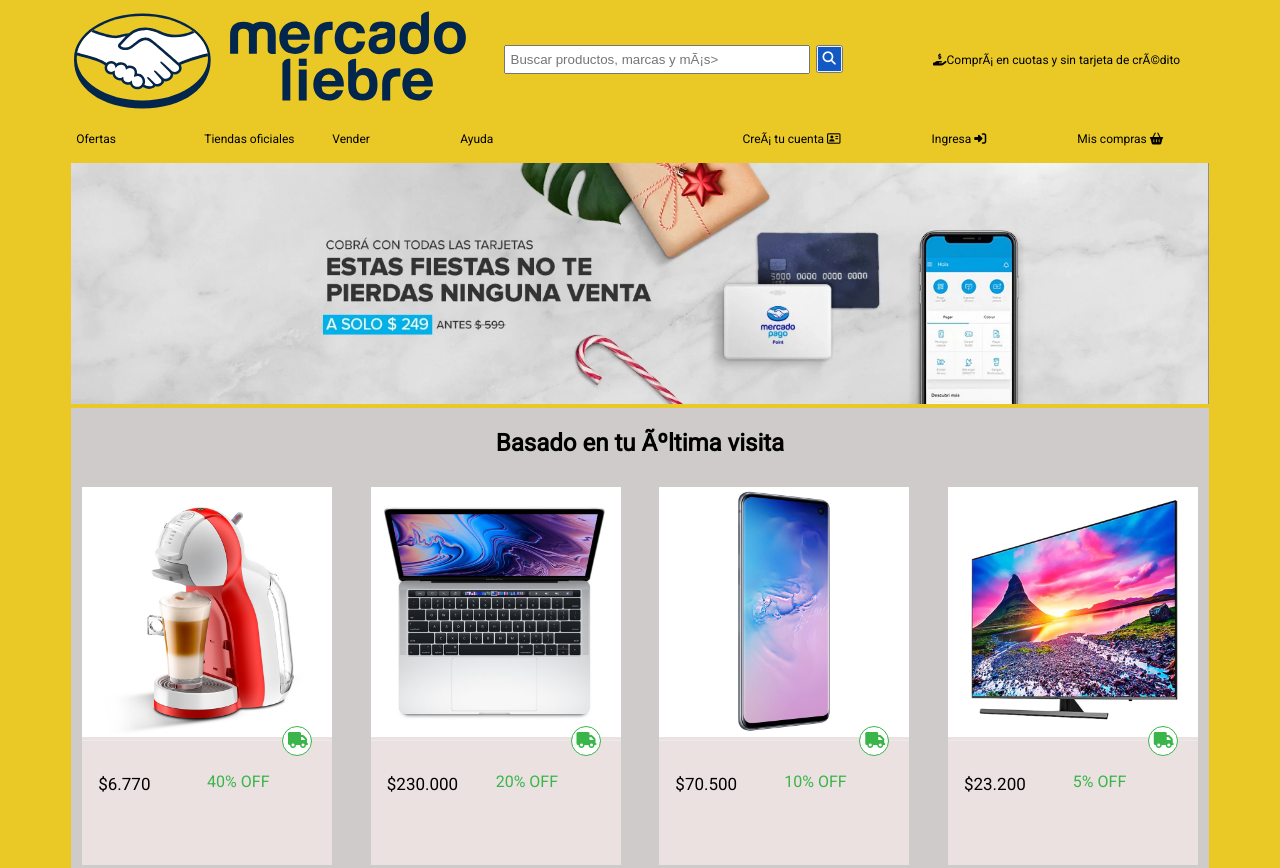
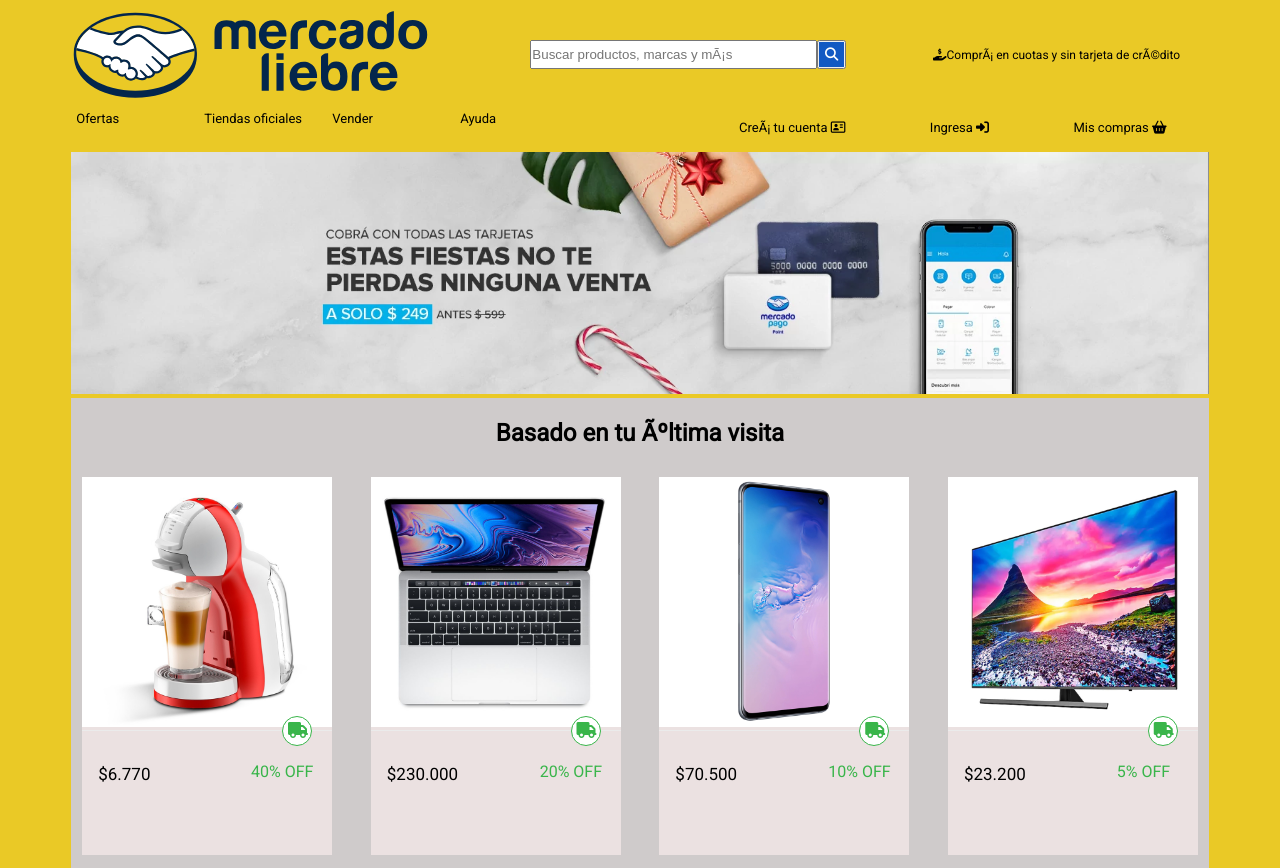
Before and after one commit to AgustinaCastillo19/mercadoLiebre-AgustinaCastillo, a website: page views/home.html in a window 1280 px wide. Shown: the top 868 px of the page. Drawn offline with Linux system fonts and the light colour scheme; files that its build step writes are made by us from their sources; files whose address does not match are found by name.

Commit message:
cambios realizados por sugerencias de la issues

```diff
--- a/public/css/styles.css
+++ b/public/css/styles.css
@@ -14,7 +14,7 @@
 img.logo,
 .search_engine
 {
-    width: 50%;
+    width: 45%;
     position: relative;
 }
 
@@ -22,22 +22,20 @@
     display: flex;
     flex-wrap: wrap;
     justify-content: center;
-    padding-left: 15px;
+
+
 }
 input{
     width: 80%;
-    padding: 5px;
+
 }
 
 i.fa.fa-search{
-    padding: 5px;
+    padding: 6px;
     color: white;
     background-color: #1259c3;
 }
-.submit{
-    color: #666;
-    width: 10%;
-}
+
 
 .search_engine{
     flex-direction: row;
@@ -102,7 +100,7 @@
 
    color: black;
    text-decoration: none;
-   font-size: 12px;
+   font-size: 19px;
 
 }
 
@@ -395,17 +393,26 @@
 
 @media (min-width: 460px){
 ul.flex_ul li {
-        width: 23%;    }
+        width: 23%;
+
+    }
 
 div.cuerpo_de_texto_flex_a .flex_ul
     {
         display: flex;
         flex-direction: row;
         justify-content: space-around;
+        font-size: 10px;
     }
+
+div.cuerpo_de_texto_flex_a .flex_ul li a {
+    font-size: 13px;
+
+}
 
 div.cuerpo_de_texto_flex_b ul li a {
         width: 23%;
+        font-size: 13px;
     }
 
 div.cuerpo_de_texto_flex_b .flex_ul_login
@@ -456,6 +463,7 @@
     justify-content: space-between;
     align-items: flex-start;
 }
+
 .productos_flex{
     width: 45%;
     font-size: 11px;
@@ -495,15 +503,21 @@
     width: 22%;
     box-sizing: border-box;
     font-size: 11px;
+
 }
 
+div.flex_prod{
+   justify-content: space-between;
+
+}
 .precio_w30{
     font-size: 17px;
     width: 50%;
 }
 
 .descuentos_w70{
-    width: 50%;
+    width: 30%;
+
 }
 
 .footer_part{
--- a/views/home.html
+++ b/views/home.html
@@ -19,12 +19,12 @@
 
                 <div class="search_engine">
                     <form  class="busqueda"action="#" method="GET">
-                        <input type="text" name="search_bar" placeholder="Buscar productos, marcas y más>">
+                        <input type="text" name="search_bar" placeholder="Buscar productos, marcas y más">
                     <div class="submit">
                         <button><i class="fa fa-search"></i>
                         </div></button>
+                    </form>
 
-              </form>
             </div>
         </div>
                  <div class="enCuotas_flex">
```
